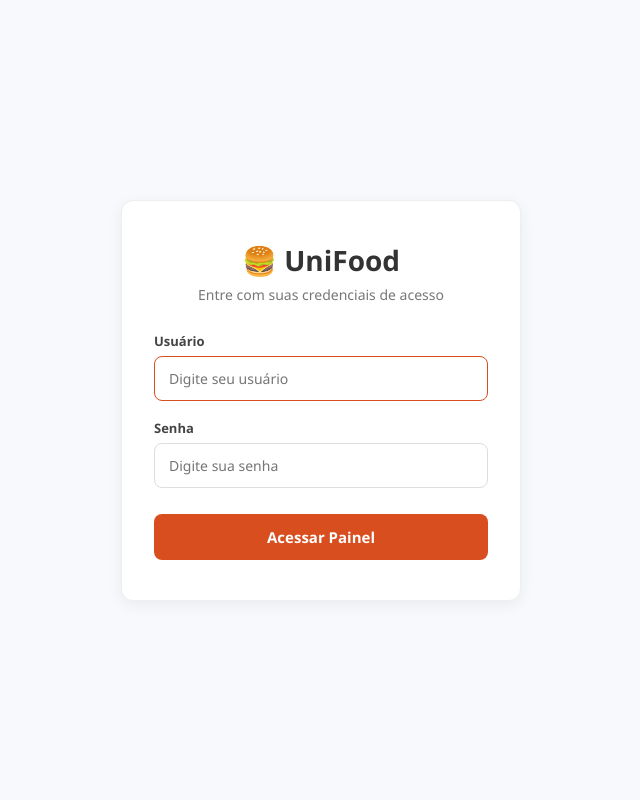
After one commit to joao-vitor01/UniFood---SD, a Django app: page /login/ in a window 1280 px wide. The commit adds this page. Shown: the whole page, without its empty margins (319-959 px from the left). Run offline with Django 3.2, Linux system fonts and the light colour scheme.

Commit message:
feat: dinamiza kanban com pedidos reais, cria login e ajusta script de popular banco

```diff
--- /dev/null
+++ b/cantina/templates/login.html
@@ -0,0 +1,154 @@
+<!DOCTYPE html>
+<html lang="pt-br">
+<head>
+    <meta charset="UTF-8">
+    <meta name="viewport" content="width=device-width, initial-scale=1.0">
+    <title>UniFood - Acesso ao Sistema</title>
+    <style>
+        :root {
+            --brand-orange: #d94e1e;
+            --brand-orange-hover: #b83d15;
+            --text-main: #333;
+            --text-muted: #777;
+            --bg-body: #f8f9fc;
+        }
+
+        * {
+            margin: 0;
+            padding: 0;
+            box-sizing: border-box;
+            font-family: 'Segoe UI', Arial, sans-serif;
+        }
+
+        body {
+            background-color: var(--bg-body);
+            color: var(--text-main);
+            display: flex;
+            align-items: center;
+            justify-content: center;
+            min-height: 100vh;
+            padding: 20px;
+        }
+
+        .login-card {
+            background: #ffffff;
+            width: 100%;
+            max-width: 400px;
+            padding: 40px 32px;
+            border-radius: 12px;
+            box-shadow: 0 4px 16px rgba(0, 0, 0, 0.06);
+            border: 1px solid #eee;
+        }
+
+        .brand-header {
+            text-align: center;
+            margin-bottom: 28px;
+        }
+
+        .brand-header .logo {
+            font-size: 28px;
+            font-weight: 800;
+            margin-bottom: 6px;
+        }
+
+        .brand-header .logo span {
+            color: var(--brand-orange);
+        }
+
+        .brand-header p {
+            font-size: 14px;
+            color: var(--text-muted);
+        }
+
+        .form-group {
+            margin-bottom: 18px;
+        }
+
+        label {
+            display: block;
+            font-size: 13px;
+            font-weight: 600;
+            color: #444;
+            margin-bottom: 6px;
+        }
+
+        input[type="text"],
+        input[type="password"] {
+            width: 100%;
+            padding: 12px 14px;
+            border: 1px solid #ddd;
+            border-radius: 8px;
+            font-size: 14px;
+            outline: none;
+            transition: border-color 0.2s;
+        }
+
+        input[type="text"]:focus,
+        input[type="password"]:focus {
+            border-color: var(--brand-orange);
+        }
+
+        .btn-submit {
+            width: 100%;
+            padding: 13px;
+            background-color: var(--brand-orange);
+            color: #ffffff;
+            border: none;
+            border-radius: 8px;
+            font-size: 15px;
+            font-weight: 600;
+            cursor: pointer;
+            transition: background-color 0.2s;
+            margin-top: 8px;
+        }
+
+        .btn-submit:hover {
+            background-color: var(--brand-orange-hover);
+        }
+
+        .alert-error {
+            background-color: #fdf2f2;
+            color: #c53030;
+            border: 1px solid #f8d7da;
+            padding: 12px;
+            border-radius: 8px;
+            font-size: 13px;
+            margin-bottom: 20px;
+            line-height: 1.4;
+        }
+    </style>
+</head>
+<body>
+
+    <div class="login-card">
+        <div class="brand-header">
+            <div class="logo">
+                <span>🍔</span> UniFood
+            </div>
+            <p>Entre com suas credenciais de acesso</p>
+        </div>
+
+        {% if form.errors %}
+            <div class="alert-error">
+                Usuário ou senha incorretos. Verifique os dados digitados e tente novamente.
+            </div>
+        {% endif %}
+
+        <form method="post">
+            {% csrf_token %}
+            <div class="form-group">
+                <label for="id_username">Usuário</label>
+                <input type="text" name="username" autofocus required id="id_username" placeholder="Digite seu usuário">
+            </div>
+
+            <div class="form-group">
+                <label for="id_password">Senha</label>
+                <input type="password" name="password" required id="id_password" placeholder="Digite sua senha">
+            </div>
+
+            <button type="submit" class="btn-submit">Acessar Painel</button>
+        </form>
+    </div>
+
+</body>
+</html>
--- a/unifood/settings.py
+++ b/unifood/settings.py
@@ -25,7 +25,7 @@ BASE_DIR = Path(__file__).resolve().parent.parent
 SECRET_KEY = 'django-insecure-^+5in!+t$k53l^eky=(0sc&7-x(a!r!c53wssb^ml^6p6sx)*0'
 
 # SECURITY WARNING: don't run with debug turned on in production!
-DEBUG = False
+DEBUG = True
 
 ALLOWED_HOSTS = ['*']
 
@@ -135,3 +135,7 @@ USE_TZ = True
 # https://docs.djangoproject.com/en/3.2/howto/static-files/
 
 STATIC_URL = '/static/'
+
+LOGIN_REDIRECT_URL = '/'
+LOGOUT_REDIRECT_URL = '/login/'
+LOGIN_URL = '/login/'
--- a/unifood/urls.py
+++ b/unifood/urls.py
@@ -15,11 +15,21 @@ Including another URLconf
 """
 from django.contrib import admin
 from django.urls import path
-from cantina.views import cadastrar_categoria, home, listar_produtos
+from django.contrib.auth import views as auth_views
+from cantina.views import home, cadastrar_categoria, listar_produtos, avancar_status_pedido
 
 urlpatterns = [
-    path('admin/', admin.site.urls),
     path('', home, name='home'),
+    path('pedidos/<int:pedido_id>/avancar/', avancar_status_pedido, name='avancar_status_pedido'),
+
+    #Autenticacao
+    path('login/', auth_views.LoginView.as_view(template_name='login.html'), name='login'),
+    path('logout/', auth_views.LogoutView.as_view(), name='logout'),
+
+    #Telas da Cantina
     path('categoria/nova/', cadastrar_categoria, name='nova_categoria'),
     path('produtos/', listar_produtos, name='produtos'),
+
+    #Admin
+    path('admin/', admin.site.urls),
 ]
```
Also changed, not shown: cantina/forms.py (+12 -1 lines), cantina/templates/cantina/base.html (+17 -6 lines), cantina/templates/cantina/home.html (+103 -60 lines), cantina/views.py (+54 -11 lines), clientes/models.py (+38 -14 lines), popular_bd.py (+61 -19 lines), README.md, clientes/migrations/0002_auto_20261025_0032.py (added), db.sqlite3 (deleted), 1 other file.
